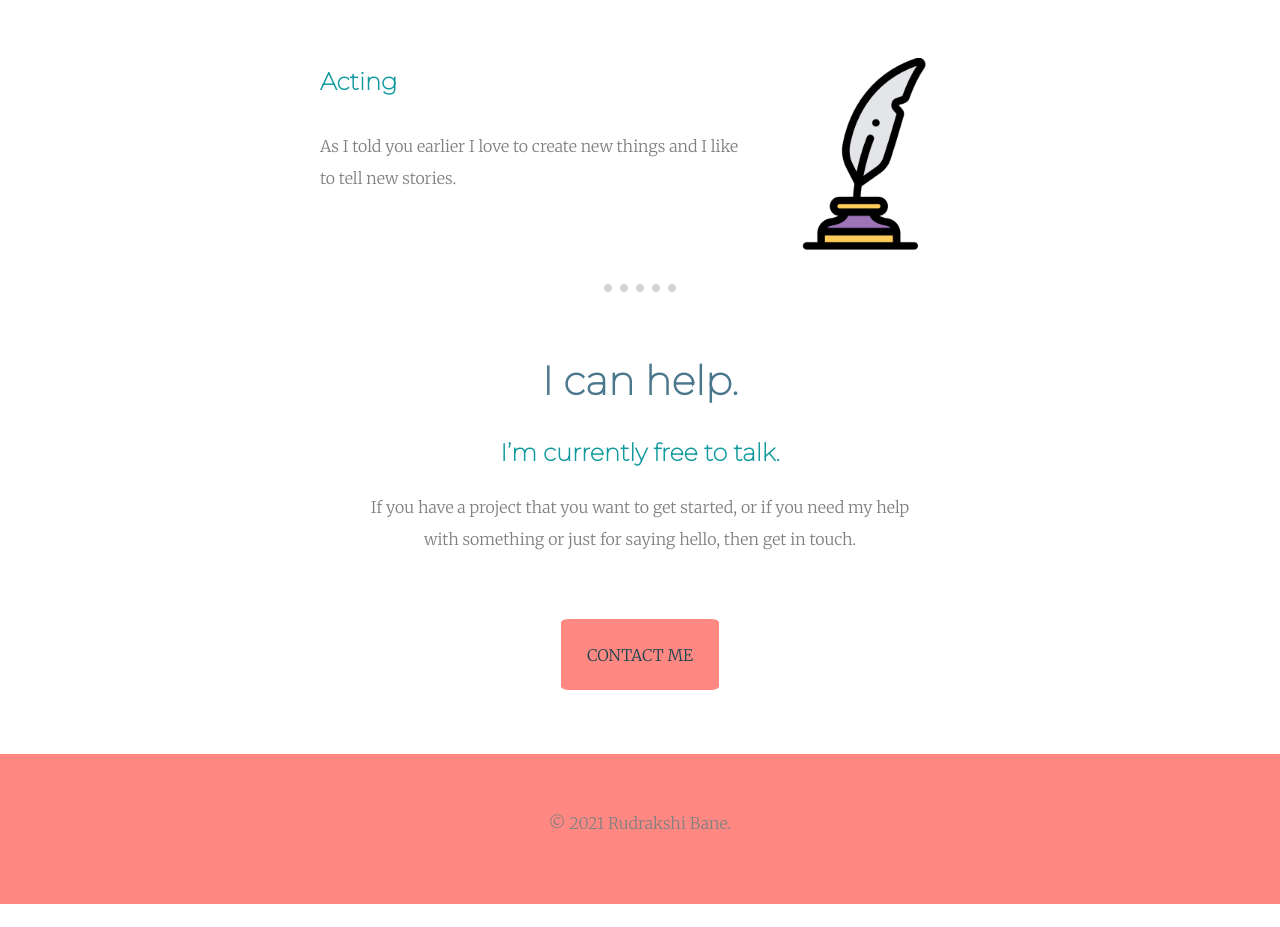
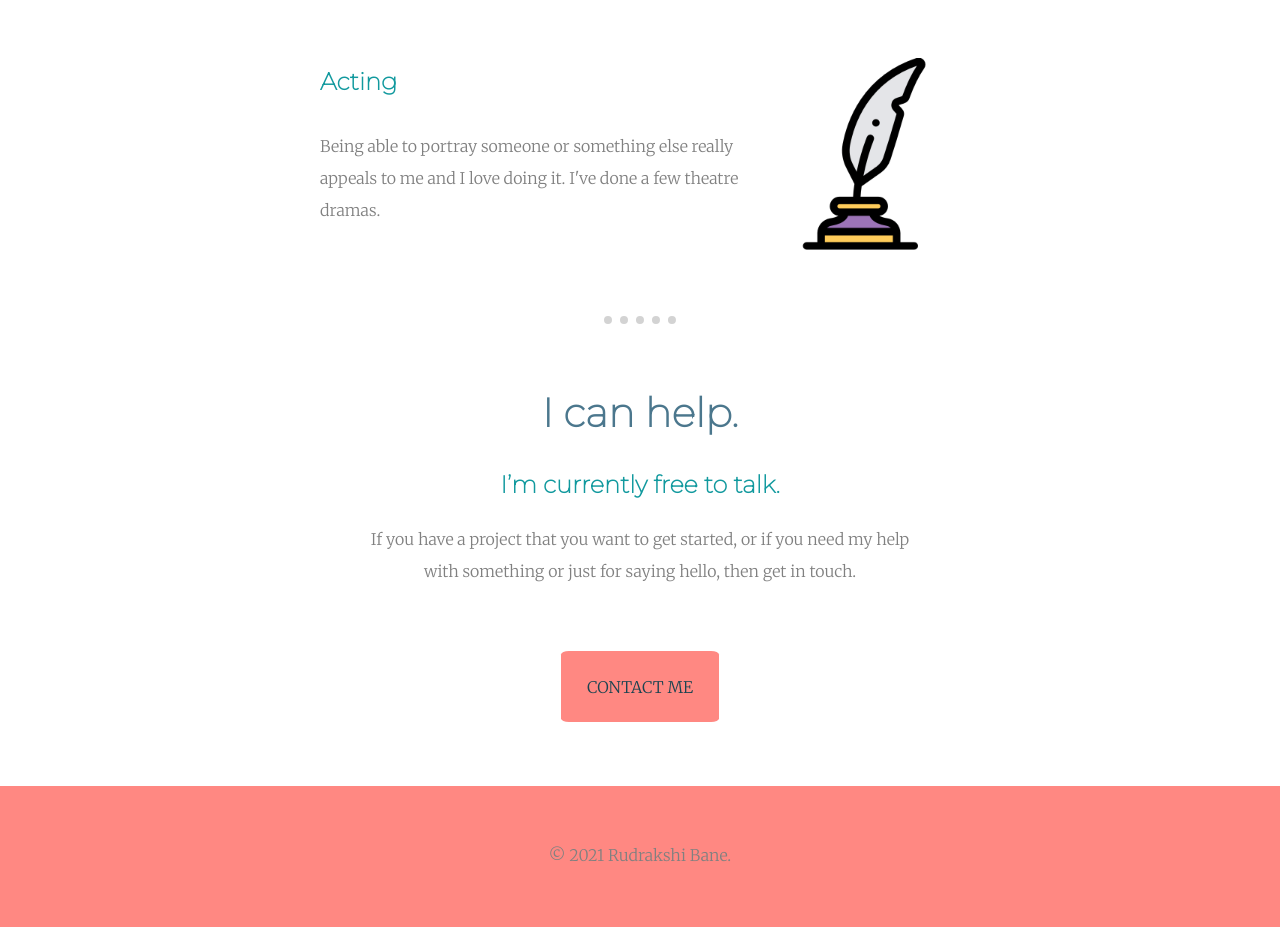
Before and after one commit to rudrakshibane/-Personal-Website, a plain HTML site: page index.html in a window 1280 px wide. Shown: the part 1800-2727 px from the top of the page. Before the commit the page ends 2704 px from the top, so only its background shows below. Drawn offline with Linux system fonts and the light colour scheme.

Commit message:
Update index.html

```diff
--- a/index.html
+++ b/index.html
@@ -55,7 +55,7 @@
           <div class="skill-row">
             <img class="skill-row-image2" src="images/feather-pen.png" alt="writers-image">
             <h3>Acting</h3>
-            <p>As I told you earlier I love to create new things and I like to tell new stories.</p>
+            <p>Being able to portray someone or something else really appeals to me and I love doing it. I've done a few theatre dramas.</p>
           </div>
 
         </div>
```
